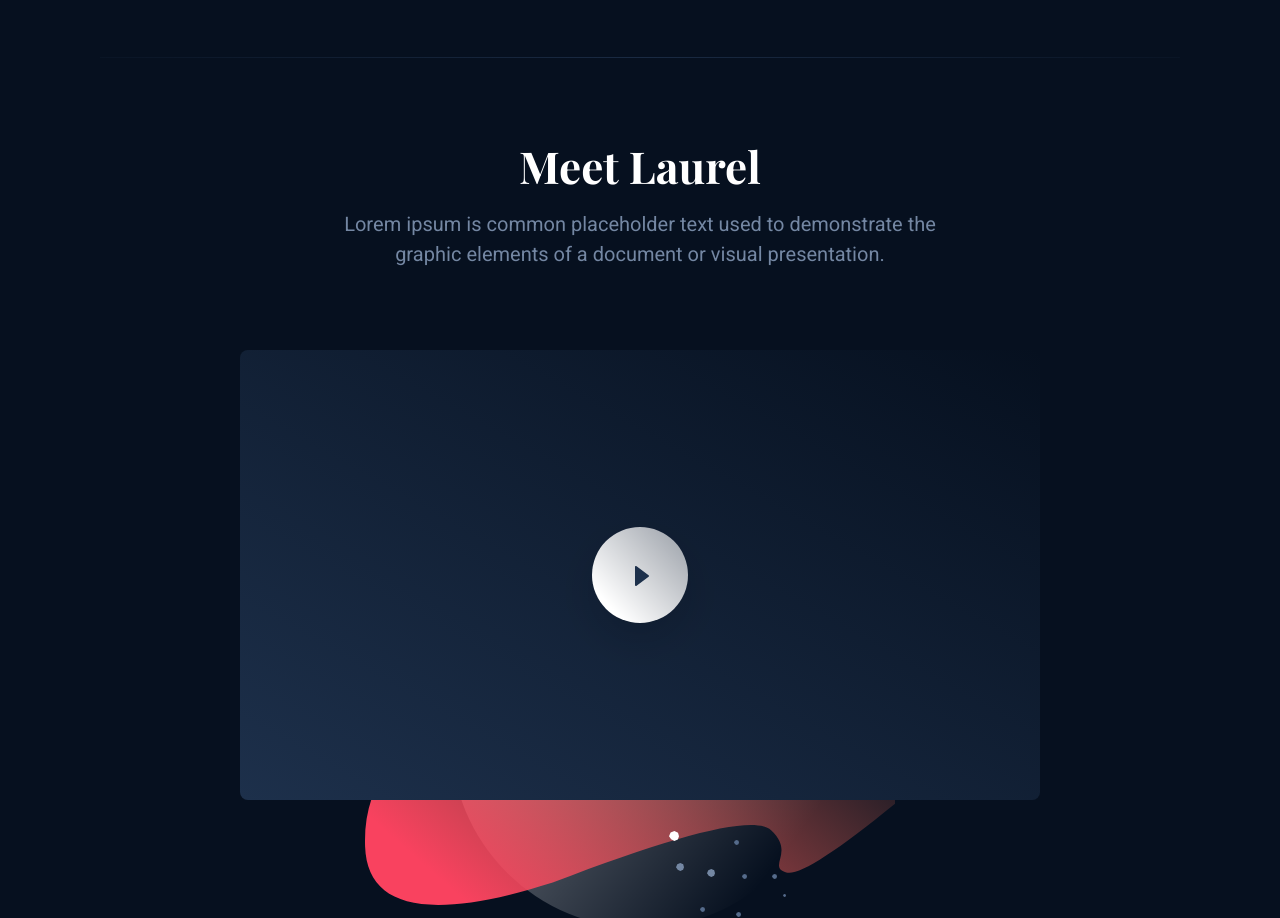
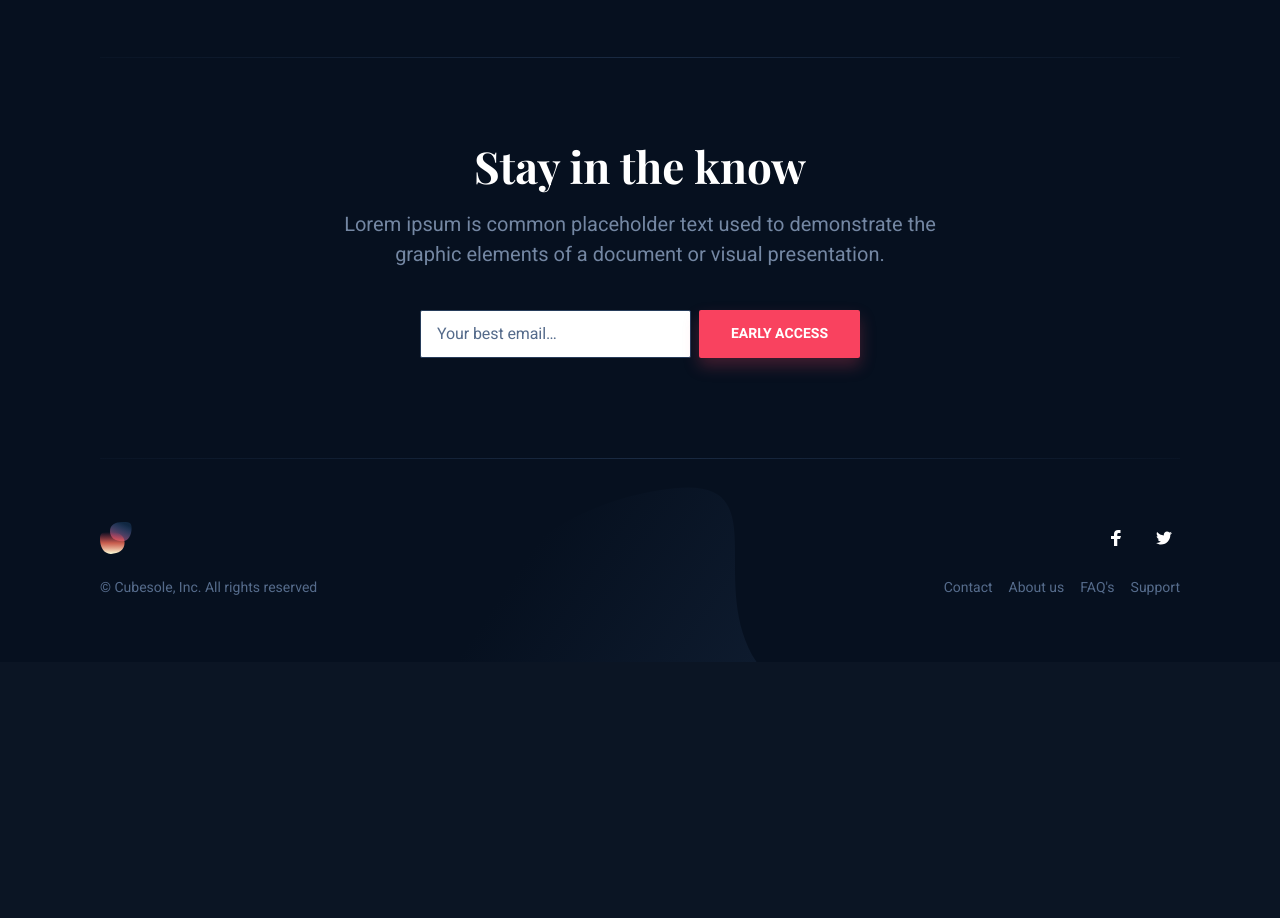
Before and after one commit to cubesole/website, a plain HTML site: page docs/index.html in a window 1280 px wide. Shown: the part 1600-2518 px from the top of the page. After the commit the page ends 2262 px from the top, so only its background shows below. Drawn offline with nearby package versions, Linux system fonts and the light colour scheme.

Commit message:
Update website

```diff
--- a/docs/index.html
+++ b/docs/index.html
@@ -4,7 +4,7 @@
     <meta charset="utf-8">
     <meta http-equiv="X-UA-Compatible" content="IE=edge">
     <meta name="viewport" content="width=device-width, initial-scale=1">
-    <title>Laurel Template</title>
+    <title>Cubesole | Mobilize the World</title>
     <link href="https://fonts.googleapis.com/css?family=Heebo:400,500,700|Playfair+Display:700" rel="stylesheet">
     <link rel="stylesheet" href="dist/css/style.css">
     <script src="https://unpkg.com/scrollreveal@4.0.0/dist/scrollreveal.min.js"></script>
@@ -47,8 +47,8 @@
                 <div class="container">
                     <div class="hero-inner">
 						<div class="hero-copy">
-	                        <h1 class="hero-title mt-0">Landing template for startups</h1>
-	                        <p class="hero-paragraph">Our landing page template works on all devices, so you only have to set it up once, and get beautiful results forever.</p>
+	                        <h1 class="hero-title mt-0">Cubesole</h1>
+	                        <p class="hero-paragraph">Mobilize the World with AI</p>
 	                        <div class="hero-cta"><a class="button button-shadow" href="#">Learn more</a><a class="button button-primary button-shadow" href="#">Early access</a></div>
 						</div>
 						<div class="hero-app">
@@ -132,7 +132,7 @@
             <section class="features section">
                 <div class="container">
 					<div class="features-inner section-inner has-bottom-divider">
-						<h2 class="section-title mt-0">Bold features</h2>
+						<h2 class="section-title mt-0">Features</h2>
                         <div class="features-wrap">
                             <div class="feature is-revealing">
                                 <div class="feature-inner">
@@ -295,47 +295,6 @@
                 </div>
             </section>
 
-            <section class="media section">
-                <div class="container-sm">
-                    <div class="media-inner section-inner">
-                        <div class="media-header text-center">
-                            <h2 class="section-title mt-0">Meet Laurel</h2>
-                            <p class="section-paragraph mb-0">Lorem ipsum is common placeholder text used to demonstrate the graphic elements of a document or visual presentation.</p>
-                        </div>
-						<div class="media-canvas">
-							<svg width="800" height="450" viewBox="0 0 800 450" xmlns="http://www.w3.org/2000/svg">
-							    <defs>
-							        <linearGradient x1="100%" y1="0%" x2="0%" y2="100%" id="media-canvas">
-							            <stop stop-color="#06101F" offset="0%"/>
-							            <stop stop-color="#1D304B" offset="100%"/>
-							        </linearGradient>
-							    </defs>
-							    <rect width="800" height="450" rx="8" fill="url(#media-canvas)" fill-rule="evenodd"/>
-							</svg>
-							<div class="media-control">
-								<svg width="96" height="96" viewBox="0 0 96 96" xmlns="http://www.w3.org/2000/svg">
-								    <defs>
-								        <linearGradient x1="87.565%" y1="15.873%" x2="17.086%" y2="80.538%" id="media-control">
-								            <stop stop-color="#FFF" stop-opacity=".64" offset="0%"/>
-								            <stop stop-color="#FFF" offset="100%"/>
-								        </linearGradient>
-										<filter x="-500%" y="-500%" width="1000%" height="1000%" filterUnits="objectBoundingBox" id="media-shadow">
-                                            <feOffset dy="16" in="SourceAlpha" result="shadowOffsetOuter"></feOffset>
-                                            <feGaussianBlur stdDeviation="24" in="shadowOffsetOuter" result="shadowBlurOuter"></feGaussianBlur>
-                                            <feColorMatrix values="0 0 0 0 0.024 0 0 0 0 0.064 0 0 0 0 0.12 0 0 0 0.24 0" in="shadowBlurOuter"></feColorMatrix>
-                                        </filter>
-								    </defs>
-								    <g fill="none" fill-rule="evenodd">
-								        <circle fill="#FFF" cx="48" cy="48" r="48" style="mix-blend-mode:multiply;filter:url(#media-shadow)"/>
-										<circle fill="url(#media-control)" cx="48" cy="48" r="48"/>
-								        <path d="M44.6 39.2a1.001 1.001 0 0 0-1.6.8v18a1.001 1.001 0 0 0 1.6.8l12-9a.998.998 0 0 0 0-1.6l-12-9z" fill="#1D304B"/>
-								    </g>
-								</svg>
-							</div>
-						</div>
-                    </div>
-                </div>
-            </section>
 
 			<section class="newsletter section">
                 <div class="container-sm">
@@ -413,16 +372,8 @@
                                 </svg>
                             </a>
                         </li>
-                        <li>
-                            <a href="#">
-                                <span class="screen-reader-text">Google</span>
-                                <svg width="16" height="16" xmlns="http://www.w3.org/2000/svg">
-                                    <path d="M7.9 7v2.4H12c-.2 1-1.2 3-4 3-2.4 0-4.3-2-4.3-4.4 0-2.4 2-4.4 4.3-4.4 1.4 0 2.3.6 2.8 1.1l1.9-1.8C11.5 1.7 9.9 1 8 1 4.1 1 1 4.1 1 8s3.1 7 7 7c4 0 6.7-2.8 6.7-6.8 0-.5 0-.8-.1-1.2H7.9z" fill="#FFF"/>
-                                </svg>
-                            </a>
-                        </li>
                     </ul>
-                    <div class="footer-copyright">&copy; 2018 Laurel, all rights reserved</div>
+                    <div class="footer-copyright">&copy; Cubesole, Inc. All rights reserved</div>
                 </div>
             </div>
         </footer>
```
